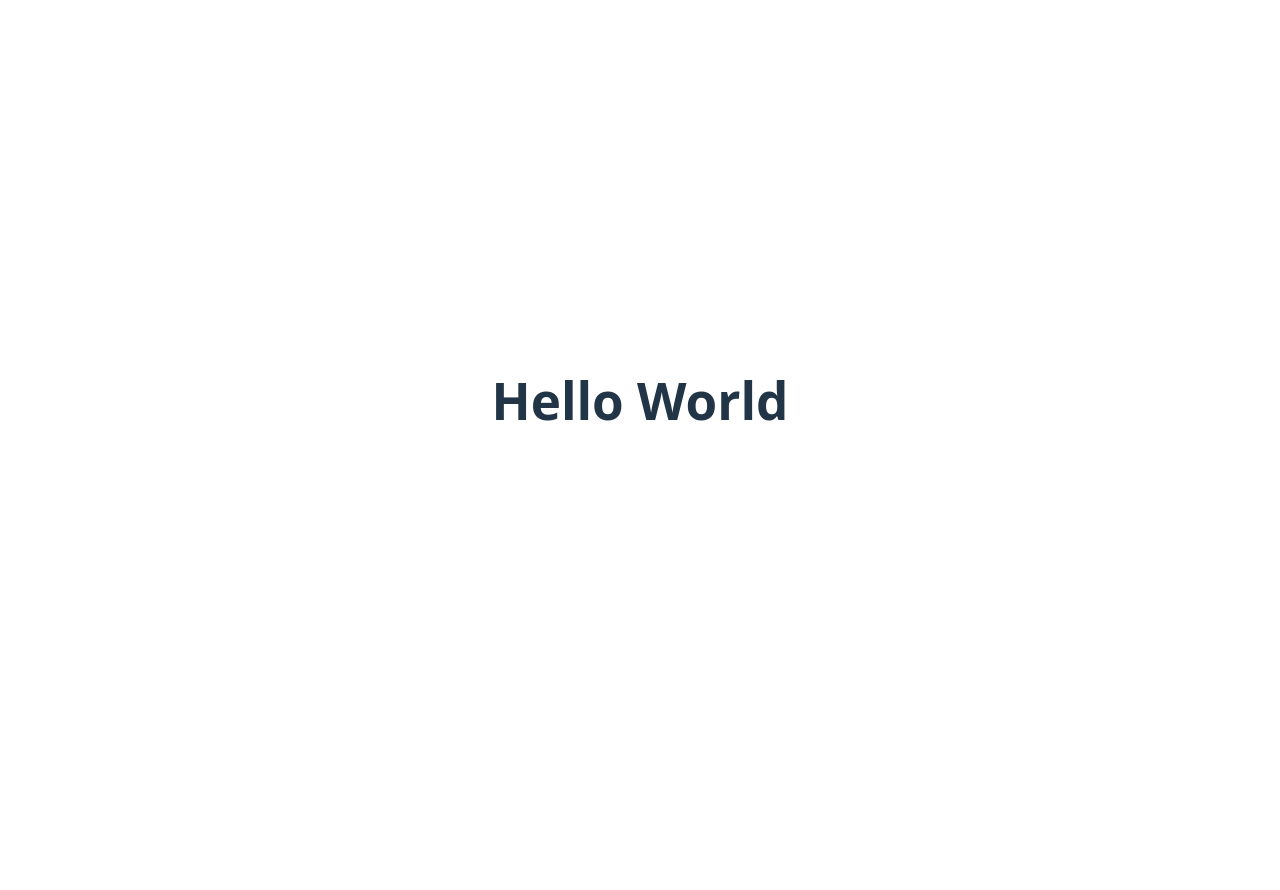
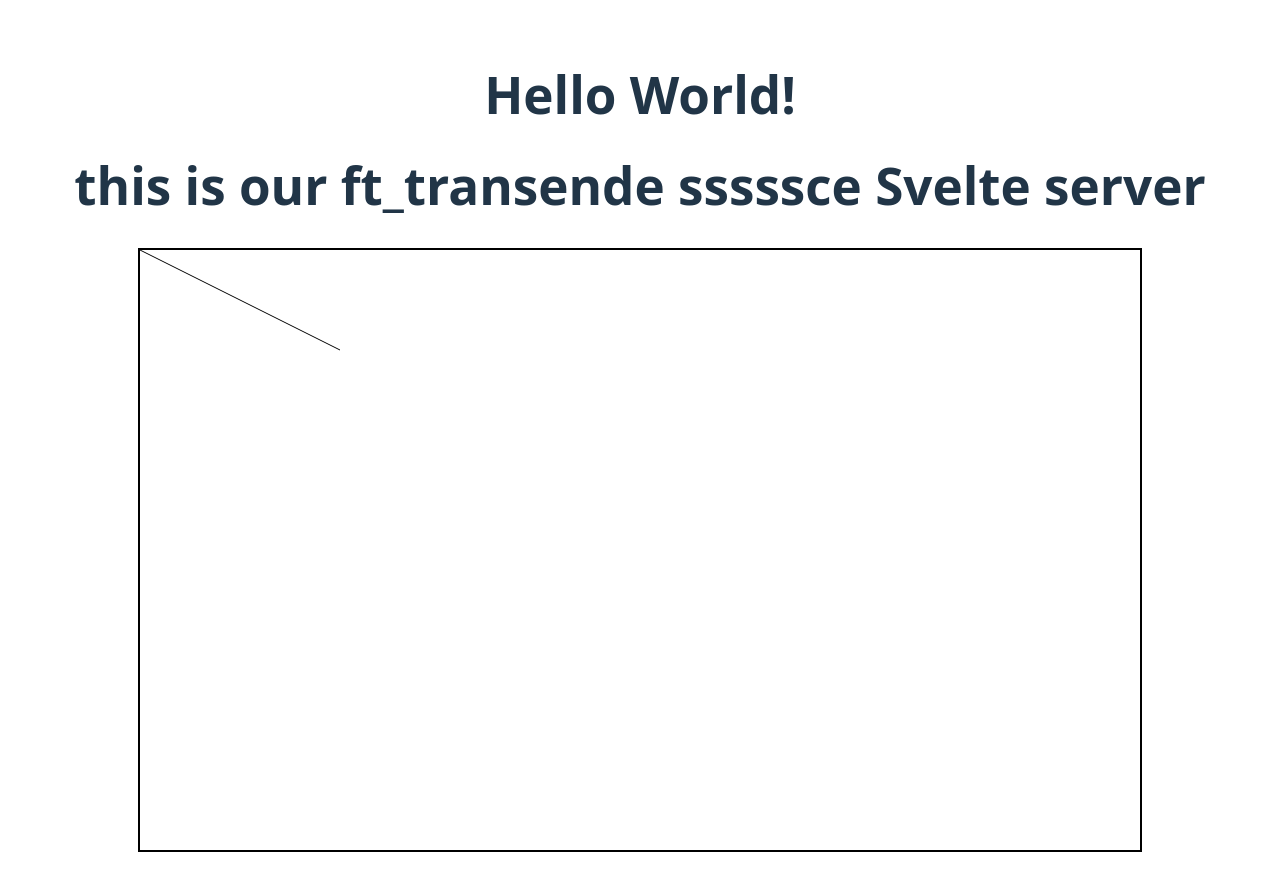
Before and after one commit to MM1132/ft_transcendence, a Svelte app in the folder frontend/: page / in a window 1280 px wide. Before the commit the page ends 800 px from the top, so only its background shows below. Built offline with nearby package versions, Linux system fonts and the light colour scheme.

Commit message:
App.svelte tests

```diff
--- a/frontend/src/App.svelte
+++ b/frontend/src/App.svelte
@@ -1 +1,21 @@
-<h1>Hello World</h1>
+<h1>Hello World!</h1>
+<h1>this is our ft_transende sssssce Svelte server</h1>
+<canvas id="canvas" width="1000" height="600">
+ Canvas is broken
+</canvas>
+<style>
+  #canvas {
+    border: 2px solid black;
+  }
+</style>
+<script>
+    import { onMount } from "svelte";
+
+  onMount(() => {
+    const c = document.getElementById("canvas");
+    const cc = c.getContext("2d");
+    cc.moveTo(0, 0);
+    cc.lineTo(200, 100);
+    cc.stroke();
+  })
+</script>
```
